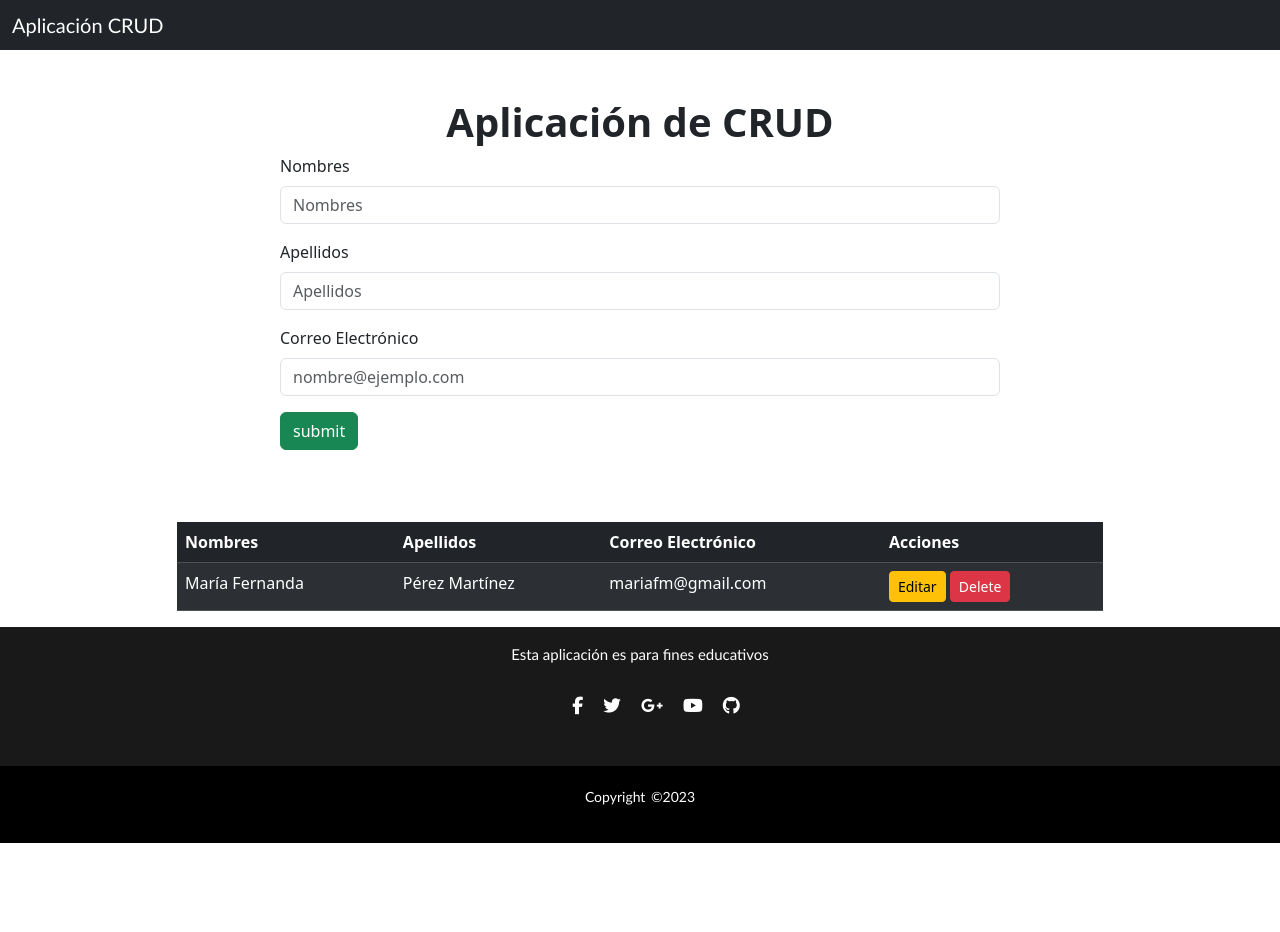
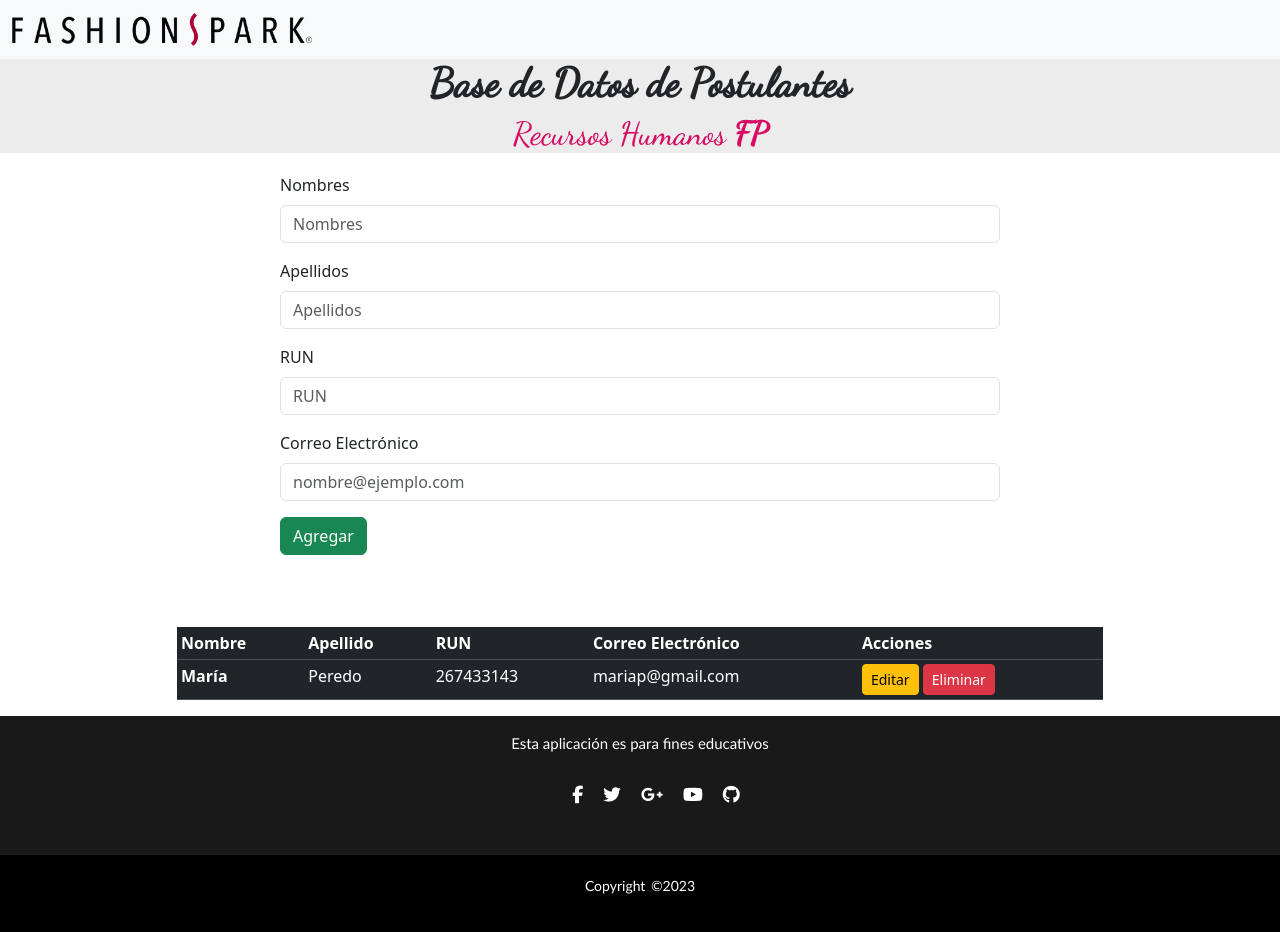
Before and after one commit to LizMD/Segundo-Proyecto, a plain HTML site: page index.html in a window 1280 px wide. Before the commit the page ends 843 px from the top, so only its background shows below. Drawn offline with nearby package versions, Linux system fonts and the light colour scheme.

Commit message:
second commit

```diff
--- a/index.html
+++ b/index.html
@@ -19,9 +19,9 @@
 
 <body>
     <! – Aquí tenemos el Navbar –>
-        <nav class="navbar navbar-dark bg-dark">
+        <nav class="navbar navbar-dark bg-light">
             <div class="container-fluid">
-                <span class="navbar-brand mb-0 h1">Aplicación CRUD</span>
+                <span class="navbar-brand mb-0 h1"><img src="logo1.webp" alt="Bootstrap" width="300" height=""></span>
             </div>
         </nav>
 
@@ -32,11 +32,11 @@
                 crossorigin="anonymous"></script>
 
             <! – Aquí tenemos el CRUD –>
-
-                <div class="container mt-5">
-                    <div class="text-center">
-                        <h1 class="titulo"><strong>Aplicación de CRUD</strong></h1>
-                    </div>
+                <div class="text-center">
+                    <h1 class="titulo1"><strong>Base de Datos de Postulantes</strong></h1>
+                    <h2 class="titulo2">Recursos Humanos <strong>FP</strong></h1>
+                </div>
+                <div class="container">
                     <div class="main row justify-content-center">
                         <form action="" id="person-form" class="row justify-content-center mb-4" autocomplete="off">
                             <div class="col-10 col-md-8 mb-3">
@@ -48,31 +48,37 @@
                                 <input type="text" class="form-control" id="lastName" placeholder="Apellidos">
                             </div>
                             <div class="col-10 col-md-8 mb-3">
+                                <label for="run" class="form-label">RUN</label>
+                                <input type="text" class="form-control" id="run" placeholder="RUN">
+                            </div>
+                            <div class="col-10 col-md-8 mb-3">
                                 <label for="yourEmail" class="form-label">Correo Electrónico</label>
-                                <input type="text" class="form-control" id="email" placeholder="nombre@ejemplo.com">
+                                <input type="number" class="form-control" id="email" placeholder="nombre@ejemplo.com">
                             </div>
                             <div class="col-10 col-md-8">
-                                <input class="btn btn-success add-btn" type="submit" value="submit">
+                                <input class="btn btn-success add-btn" type="submit" value="Agregar">
                             </div>
                         </form>
                         <div class="col-12 col-md-10 mt-5">
-                            <table class="table table-striped table-dark">
+                            <table class="table table-sm table-dark">
                                 <thead>
                                     <tr>
-                                        <th>Nombres</th>
-                                        <th>Apellidos</th>
-                                        <th>Correo Electrónico</th>
-                                        <th>Acciones</th>
+                                        <th scope="col">Nombre</th>
+                                        <th scope="col">Apellido</th>
+                                        <th scope="col">RUN</th>
+                                        <th scope="col">Correo Electrónico</th>
+                                        <th scope="col">Acciones</th>
                                     </tr>
                                 </thead>
-                                <tbody class="student-list">
+                                <tbody>
                                     <tr>
-                                        <td>María Fernanda</td>
-                                        <td>Pérez Martínez</td>
-                                        <td>mariafm@gmail.com</td>
+                                        <th scope="row">María</th>
+                                        <td>Peredo</td>
+                                        <td>267433143</td>
+                                        <td>mariap@gmail.com</td>
                                         <td>
                                             <a href="" class="btn btn-warning btn-sm edit">Editar</a>
-                                            <a href="" class="btn btn-danger btn-sm delete">Delete</a>
+                                            <a href="" class="btn btn-danger btn-sm delete">Eliminar</a>
                                         </td>
                                     </tr>
                                 </tbody>
--- a/style.css
+++ b/style.css
@@ -16,8 +16,26 @@ nav {
 }
 
   /* El CRUD */
+@font-face {
+  font-family: DancingScript;
+  src: url('./fonts/DancingScript-Medium.ttf');
+}
+
+.titulo1 {
+  font-family: DancingScript;
+}
+
+.titulo2 {
+  font-family: DancingScript;
+  color: rgb(215, 11, 99);
+}
+
 .container {
   margin-top: 20px;
+}
+
+.text-center {
+  background-color: rgb(236, 236, 236);
 }
 
 /* El footer */
@@ -26,7 +44,7 @@ footer {
     bottom: 0;
     left: 0;
     right: 0;
-    background-color: #191919;
+    background-color:  #191919;
     height: auto;
     width: 100vw;
     font-family: 'Gill Sans', 'Gill Sans MT', Calibri, 'Trebuchet MS', sans-serif;
@@ -74,11 +92,11 @@ footer {
 }
 
 .socials a:hover i {
-  color: yellow;
+  color: rgb(248, 38, 136);
 }
 
 .footer-bottom {
-  background: #000;
+  background:  #000;
   width: 100vw;
   padding: 20px 0;
   text-align: center;
```
Also changed, not shown: fonts/DancingScript-Bold.ttf (added), fonts/DancingScript-Medium.ttf (added), fonts/DancingScript-Regular.ttf (added), fonts/DancingScript-SemiBold.ttf (added), logo1.webp (added).
